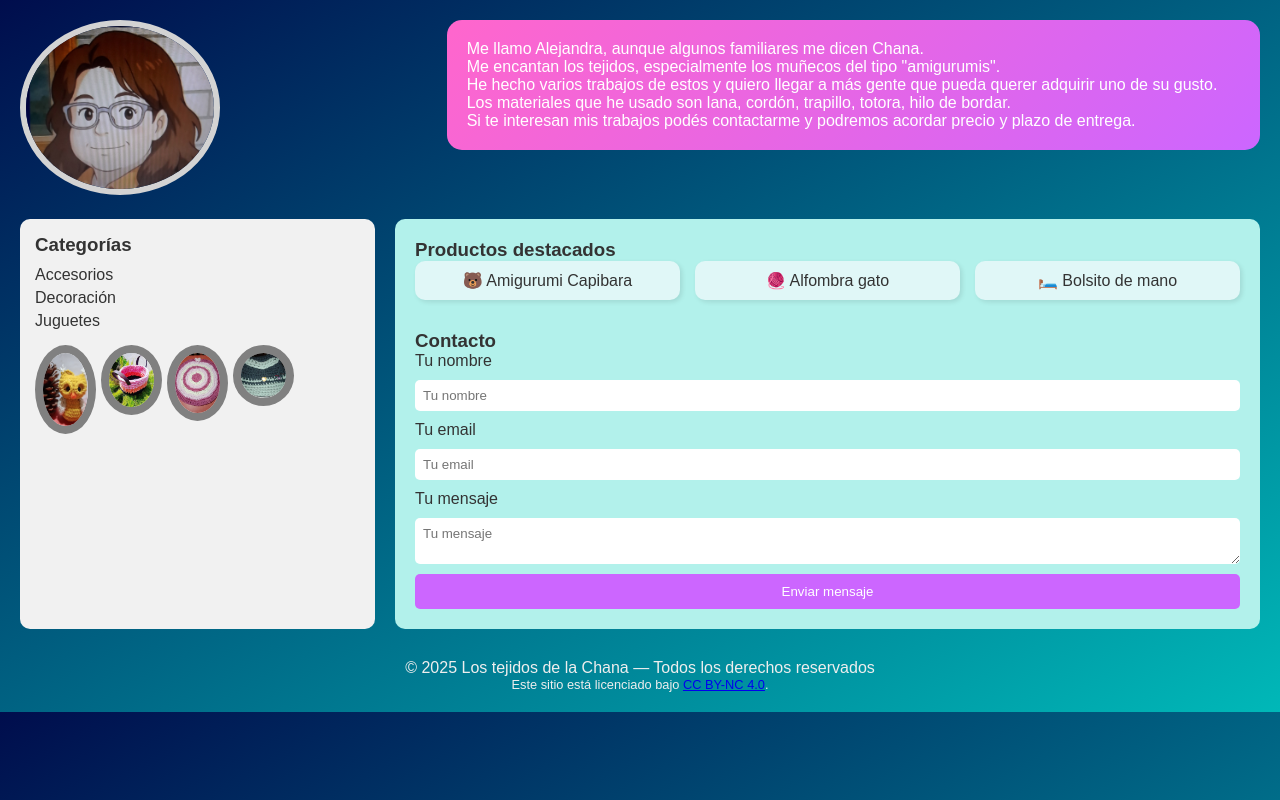
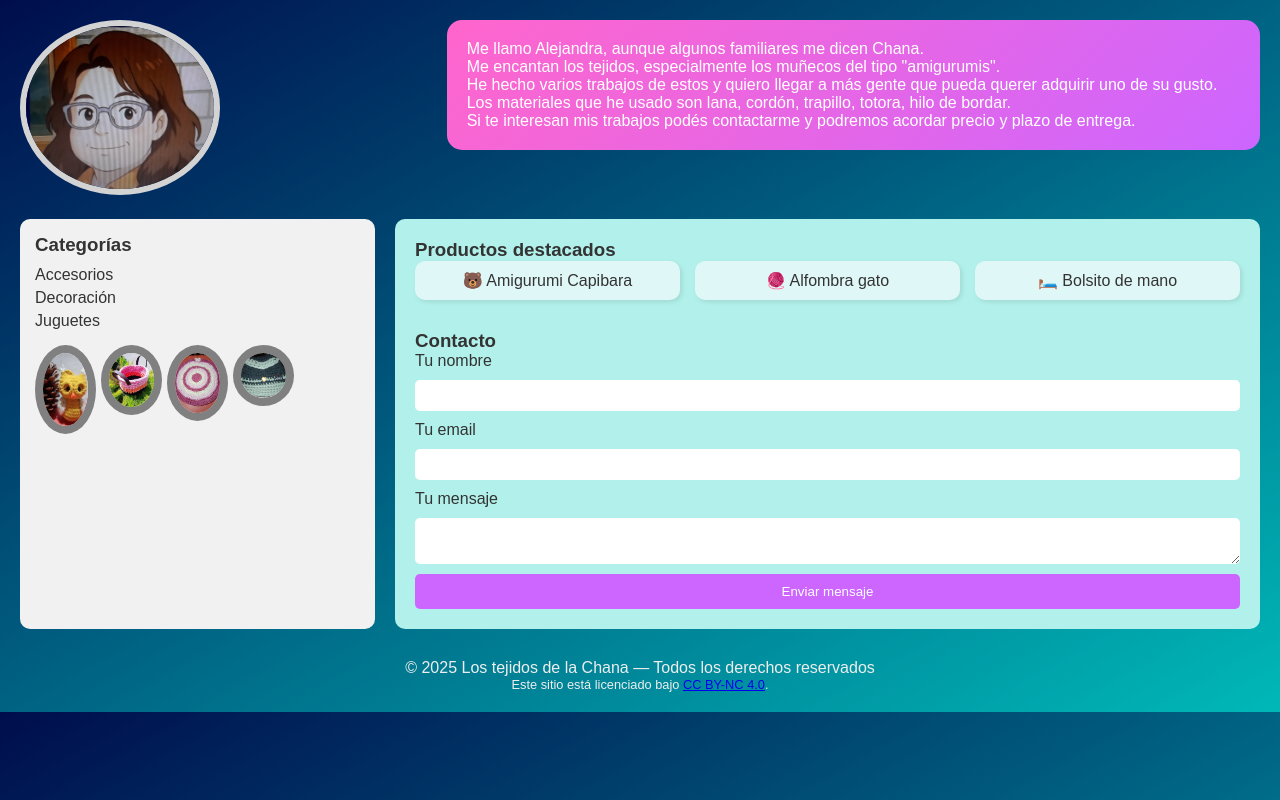
Before and after one commit to fat-bees95/web, a plain HTML site: page Chana3.1.1/index.html in a window 1280 px wide. Drawn offline with Linux system fonts and the light colour scheme.

Commit message:
Add files via upload
se realizó cambios a la sección de "enviar mensaje" en el formulario

```diff
--- a/Chana3.1.1/index.html
+++ b/Chana3.1.1/index.html
@@ -47,18 +47,23 @@
 
       <div class="contact">
         <h3>Contacto</h3>
-        <form action="gracias.html" method="POST">
-          <label for="nombre">Tu nombre</label>
-          <input id="nombre" type="text" name="nombre" placeholder="Tu nombre" required />
+        <form action="https://formsubmit.co/bejarano67@gmail.com" method="POST">
+  	  <input type="hidden" name="_next" value="https://tusitio.com/gracias.html">
+  	  <input type="text" name="_honey" style="display:none">
+  	  <input type="hidden" name="_captcha" value="false">
+
+    	   <label for="nombre">Tu nombre</label>
+ 	   <input id="nombre" type="text" name="nombre" required />
 
           <label for="email">Tu email</label>
-          <input id="email" type="email" name="email" placeholder="Tu email" required />
+          <input id="email" type="email" name="email" required />
 
-          <label for="mensaje">Tu mensaje</label>
-          <textarea id="mensaje" name="mensaje" placeholder="Tu mensaje" required></textarea>
+         <label for="mensaje">Tu mensaje</label>
+         <textarea id="mensaje" name="mensaje" required></textarea>
 
-          <button type="submit">Enviar mensaje</button>
-        </form>
+         <button type="submit">Enviar mensaje</button>
+       </form>
+
       </div>
     </div>
   </div>
```
